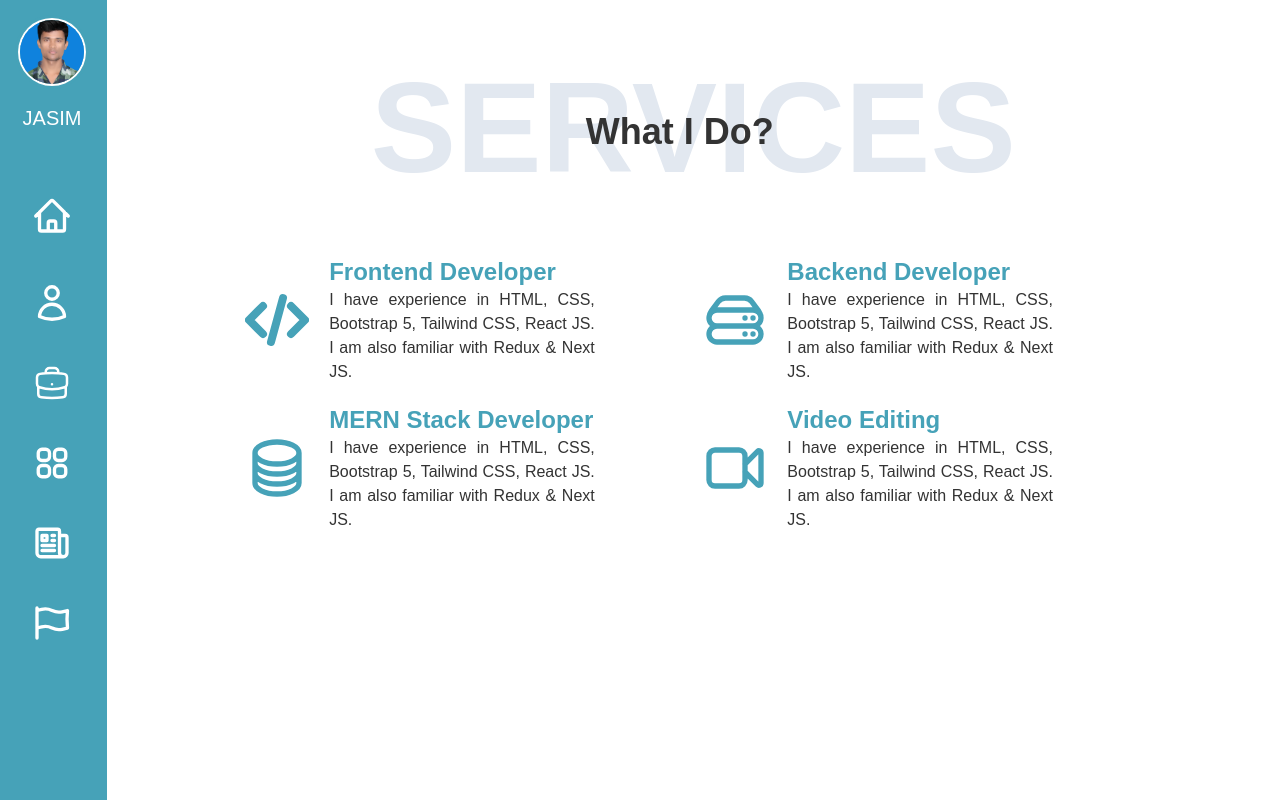
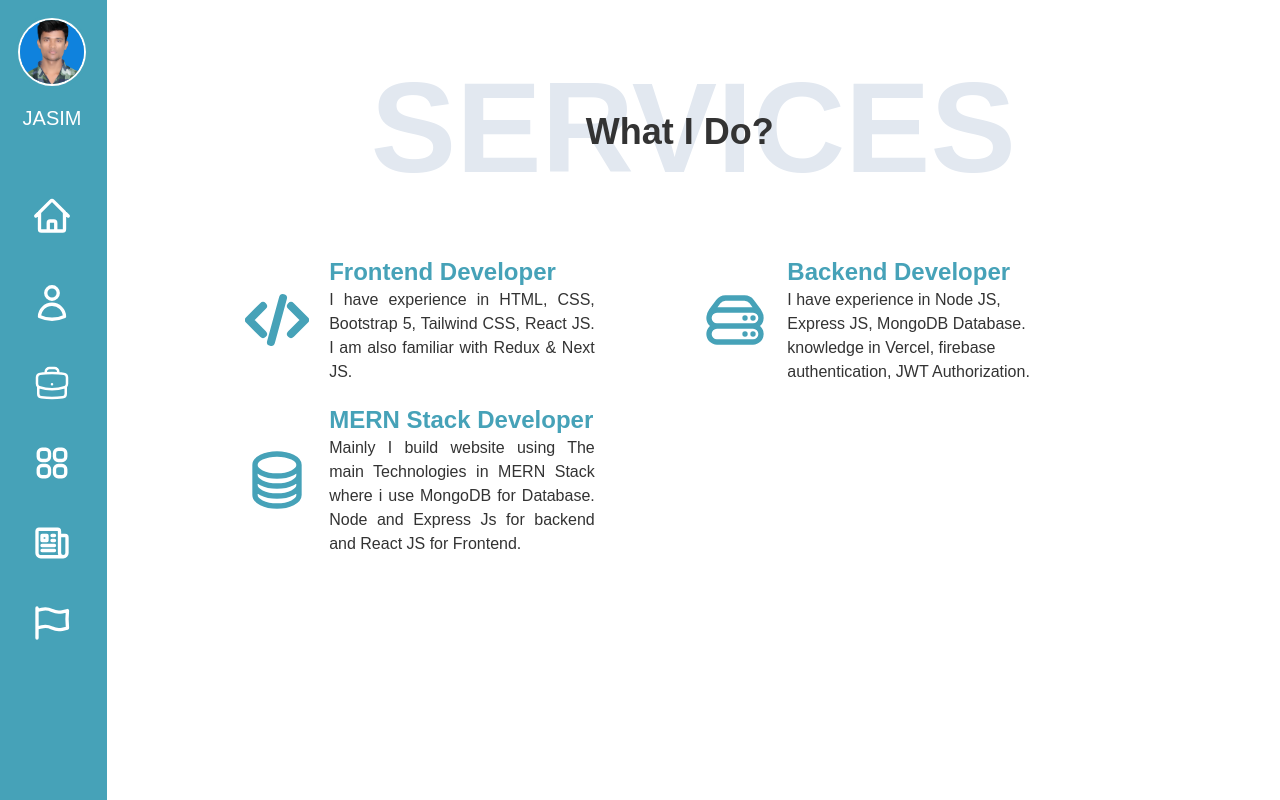
Before and after one commit to ismailjosim/myportfolio, a React (Create React App) app: page /services in a window 1280 px wide. Built offline with nearby package versions, Linux system fonts and the light colour scheme.

Commit message:
add services

```diff
--- a/src/Components/Services.js
+++ b/src/Components/Services.js
@@ -29,8 +29,8 @@ const Services = () => {
                         </div>
                         <div>
                             <h3 className='text-2xl font-semibold text-primary'>Backend Developer</h3>
-                            <p className='w-3/4 text-justify'>
-                                I have experience in HTML, CSS, Bootstrap 5, Tailwind CSS, React JS. I am also familiar with Redux & Next JS.
+                            <p className='w-3/4'>
+                                I have experience in Node JS, Express JS, MongoDB Database. knowledge in Vercel, firebase authentication, JWT Authorization.
                             </p>
                         </div>
                     </div>
@@ -43,21 +43,7 @@ const Services = () => {
                         <div>
                             <h3 className='text-2xl font-semibold text-primary'>MERN Stack Developer</h3>
                             <p className='w-3/4 text-justify'>
-                                I have experience in HTML, CSS, Bootstrap 5, Tailwind CSS, React JS. I am also familiar with Redux & Next JS.
-                            </p>
-                        </div>
-                    </div>
-                    <div className='flex items-center gap-5'>
-                        <div>
-                            <svg xmlns="http://www.w3.org/2000/svg" fill="none" viewBox="0 0 24 24" strokeWidth={2} stroke="currentColor" className="w-16 text-primary">
-                                <path strokeLinecap="round" d="M15.75 10.5l4.72-4.72a.75.75 0 011.28.53v11.38a.75.75 0 01-1.28.53l-4.72-4.72M4.5 18.75h9a2.25 2.25 0 002.25-2.25v-9a2.25 2.25 0 00-2.25-2.25h-9A2.25 2.25 0 002.25 7.5v9a2.25 2.25 0 002.25 2.25z" />
-                            </svg>
-
-                        </div>
-                        <div>
-                            <h3 className='text-2xl font-semibold text-primary'>Video Editing</h3>
-                            <p className='w-3/4 text-justify'>
-                                I have experience in HTML, CSS, Bootstrap 5, Tailwind CSS, React JS. I am also familiar with Redux & Next JS.
+                                Mainly I build website using The main Technologies in MERN Stack where i use MongoDB for Database. Node and Express Js for backend and React JS for Frontend.
                             </p>
                         </div>
                     </div>
@@ -68,114 +54,3 @@ const Services = () => {
 };
 
 export default Services;
-
-// <section className="services section">
-//     <h2 className="section_title">Services</h2>
-//     <span className="section_subtitle">What I Offer</span>
-//     <div className="services_container container grid">
-
-//         <div className="services_content">
-//             <div>
-//                 <i className="uil uil-web-grid services_icon"></i>
-//                 <h3 className="services_title">UI/UX <br /> Designer</h3>
-//             </div>
-
-//             <span className="button button-flex button-small button-link services_button">
-//                 View More <i className="uil uil-arrow-right button_icon"></i>
-//             </span>
-
-
-//             <div className="services_modal">
-//                 <div className="services_modal-content">
-//                     <h4 className="services_modal-title">UI/UX <br /> Desinger</h4>
-//                     <i className="uil uil-times services_modal-close"></i>
-//                     <ul className="services_modal-services grid">
-//                         <li className="services_modal-service">
-//                             <i className="uil uil-check-circle servies_modal-icon"></i>
-//                             <p>I develop the user interface.</p>
-//                         </li>
-//                         <li className="services_modal-service">
-//                             <i className="uil uil-check-circle servies_modal-icon"></i>
-//                             <p>Web page development.</p>
-//                         </li>
-//                         <li className="services_modal-service">
-//                             <i className="uil uil-check-circle servies_modal-icon"></i>
-//                             <p>I create ux element interactions.</p>
-//                         </li>
-//                         <li className="services_modal-service">
-//                             <i className="uil uil-check-circle servies_modal-icon"></i>
-//                             <p>I position your company brand.</p>
-//                         </li>
-//                     </ul>
-//                 </div>
-//             </div>
-//         </div>
-//         <div className="services_content">
-//             <div>
-//                 <i className="uil uil-brackets-curly services_icon"></i>
-//                 <h3 className="services_title">Frontend <br /> Developer</h3>
-//             </div>
-
-//             <span className="button button-flex button-small button-link services_button">
-//                 View More <i className="uil uil-arrow-right button_icon"></i>
-//             </span>
-//             <div className="services_modal">
-//                 <div className="services_modal-content">
-//                     <h4 className="services_modal-title">Frontend <br /> Developer</h4>
-//                     <i className="uil uil-times services_modal-close"></i>
-//                     <ul className="services_modal-services grid">
-//                         <li className="services_modal-service">
-//                             <i className="uil uil-check-circle servies_modal-icon"></i>
-//                             <p>I develop the user interface.</p>
-//                         </li>
-//                         <li className="services_modal-service">
-//                             <i className="uil uil-check-circle servies_modal-icon"></i>
-//                             <p>Web page development.</p>
-//                         </li>
-//                         <li className="services_modal-service">
-//                             <i className="uil uil-check-circle servies_modal-icon"></i>
-//                             <p>I create ux element interactions.</p>
-//                         </li>
-//                         <li className="services_modal-service">
-//                             <i className="uil uil-check-circle servies_modal-icon"></i>
-//                             <p>I position your company brand.</p>
-//                         </li>
-//                     </ul>
-//                 </div>
-//             </div>
-//         </div>
-//         <div className="services_content">
-//             <div>
-//                 <i className="uil uil-pen services_icon"></i>
-//                 <h3 className="services_title">Branding <br /> Designer</h3>
-//             </div>
-//             <span className="button button-flex button-small button-link services_button">
-//                 View More <i className="uil uil-arrow-right button_icon"></i>
-//             </span>
-//             <div className="services_modal">
-//                 <div className="services_modal-content">
-//                     <h4 className="services_modal-title">Branding <br /> Designer</h4>
-//                     <i className="uil uil-times services_modal-close"></i>
-//                     <ul className="services_modal-services grid">
-//                         <li className="services_modal-service">
-//                             <i className="uil uil-check-circle servies_modal-icon"></i>
-//                             <p>I develop the user interface.</p>
-//                         </li>
-//                         <li className="services_modal-service">
-//                             <i className="uil uil-check-circle servies_modal-icon"></i>
-//                             <p>Web page development.</p>
-//                         </li>
-//                         <li className="services_modal-service">
-//                             <i className="uil uil-check-circle servies_modal-icon"></i>
-//                             <p>I create ux element interactions.</p>
-//                         </li>
-//                         <li className="services_modal-service">
-//                             <i className="uil uil-check-circle servies_modal-icon"></i>
-//                             <p>I position your company brand.</p>
-//                         </li>
-//                     </ul>
-//                 </div>
-//             </div>
-//         </div>
-//     </div>
-// </section>
```
